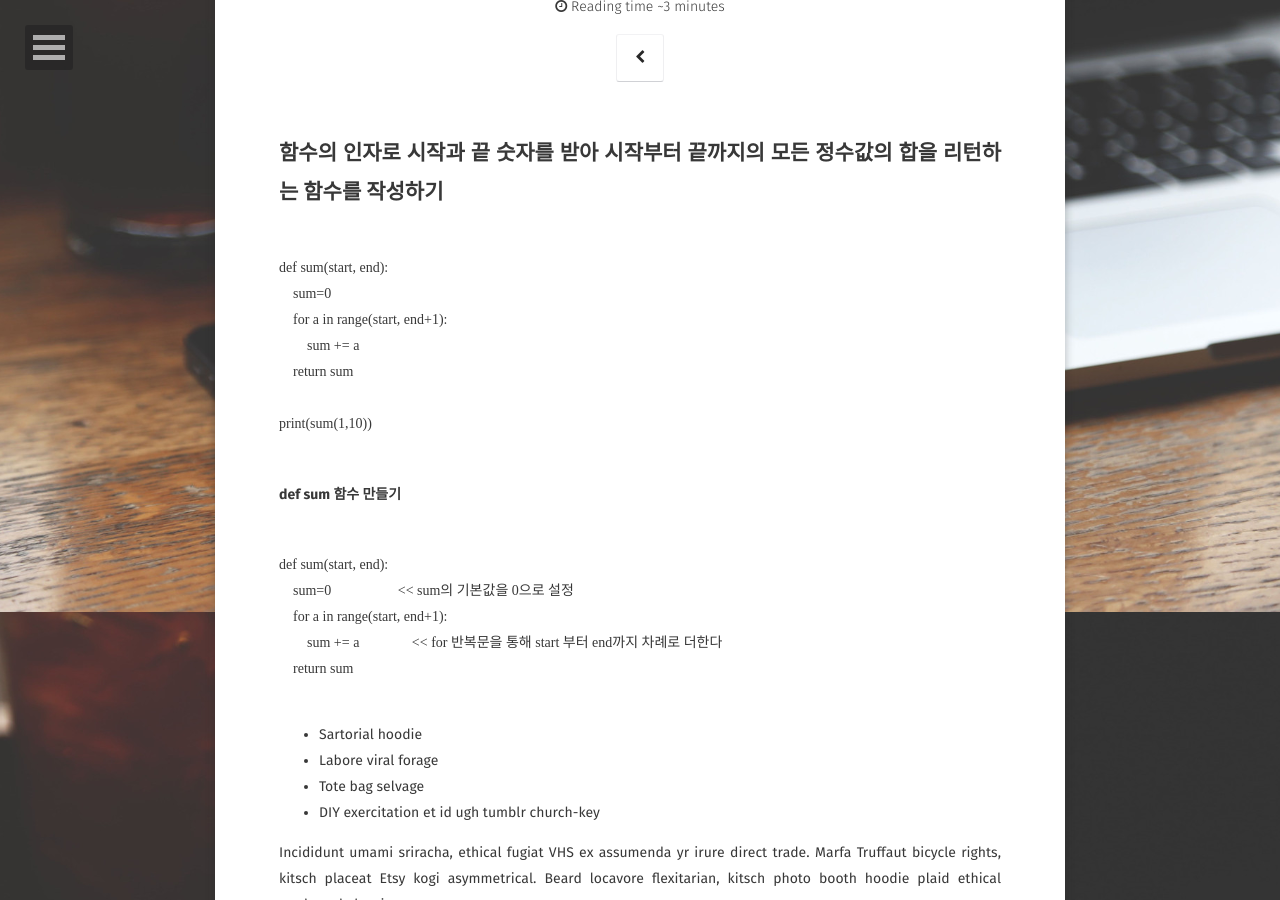
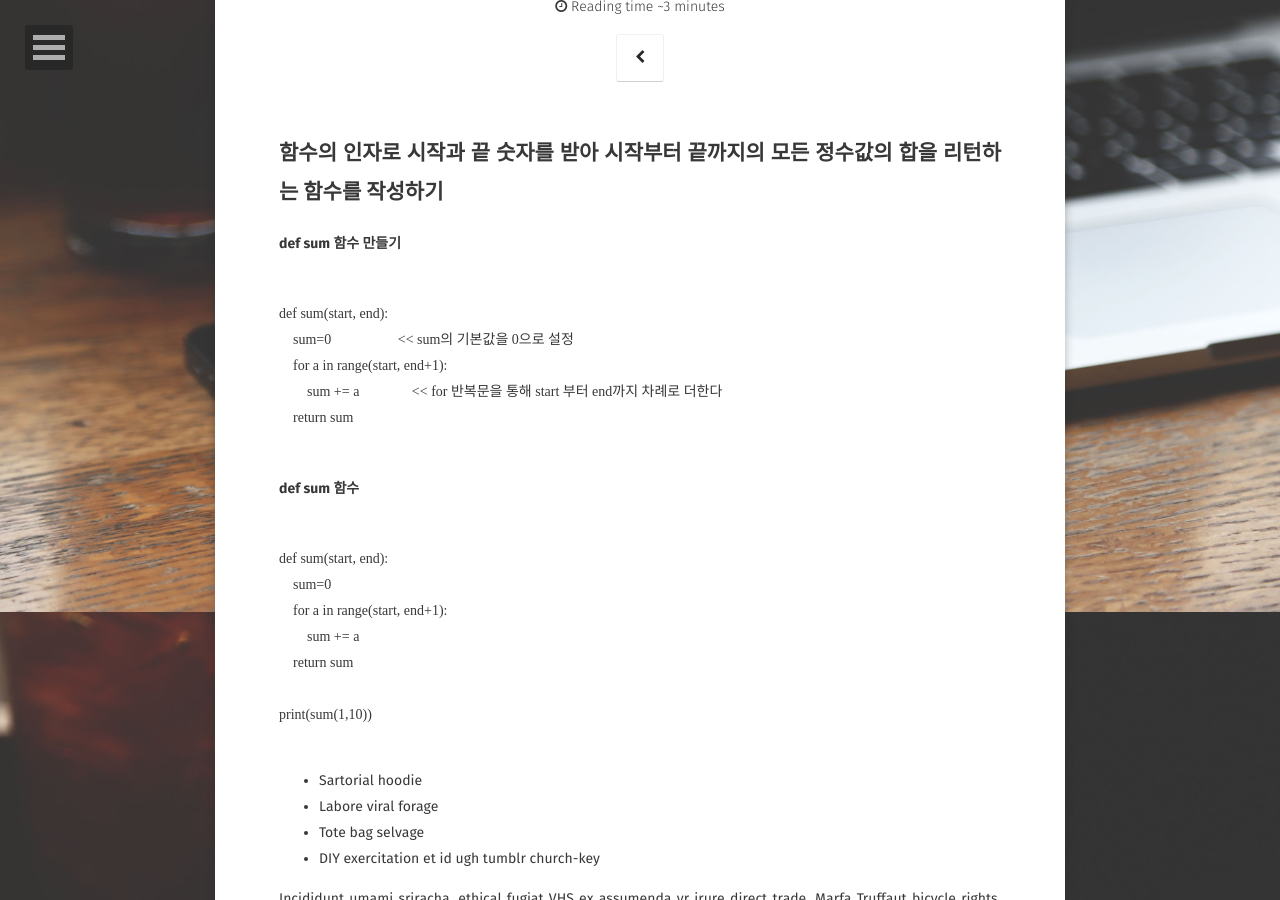
Before and after one commit to dbwjddl5611/dbwjddl5611.github-com, a Jekyll site: the page built from _posts/2021-11-24-sum-post.md, in a window 1280 px wide and 900 px high, scrolled down 288 px. Built offline with Jekyll 4.4.1, drawn with Linux system fonts in a browser that asks for light colours; some web fonts are replaced; comment, search, counter and statistics services are not loaded; part of the change alters nothing that is shown.

Commit message:
Update 2021-11-24-sum-post.md

```diff
--- a/_posts/2021-11-24-sum-post.md
+++ b/_posts/2021-11-24-sum-post.md
@@ -9,16 +9,6 @@ comments: true
 
 ## 함수의 인자로 시작과 끝 숫자를 받아 시작부터 끝까지의 모든 정수값의 합을 리턴하는 함수를 작성하기
 
- <pre><code>
-def sum(start, end):
-    sum=0
-    for a in range(start, end+1):
-        sum += a
-    return sum
-
-print(sum(1,10))
-
-</code></pre>
 
 #### def sum 함수 만들기
  <pre><code>
@@ -30,7 +20,17 @@ def sum(start, end):
 
 </code></pre>
 
+#### def sum 함수
+ <pre><code>
+def sum(start, end):
+    sum=0
+    for a in range(start, end+1):
+        sum += a
+    return sum
 
+print(sum(1,10))
+
+</code></pre>
 
 * Sartorial hoodie
 * Labore viral forage
```
